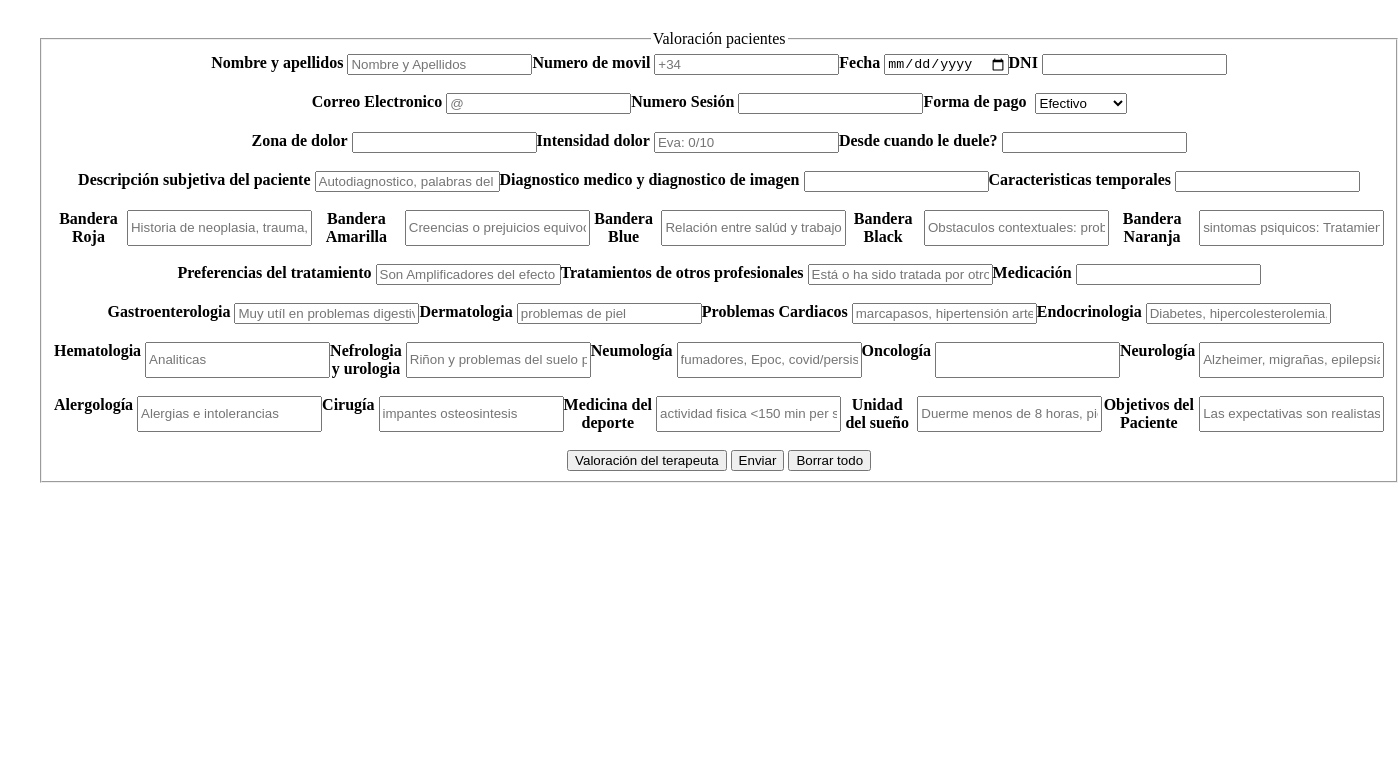
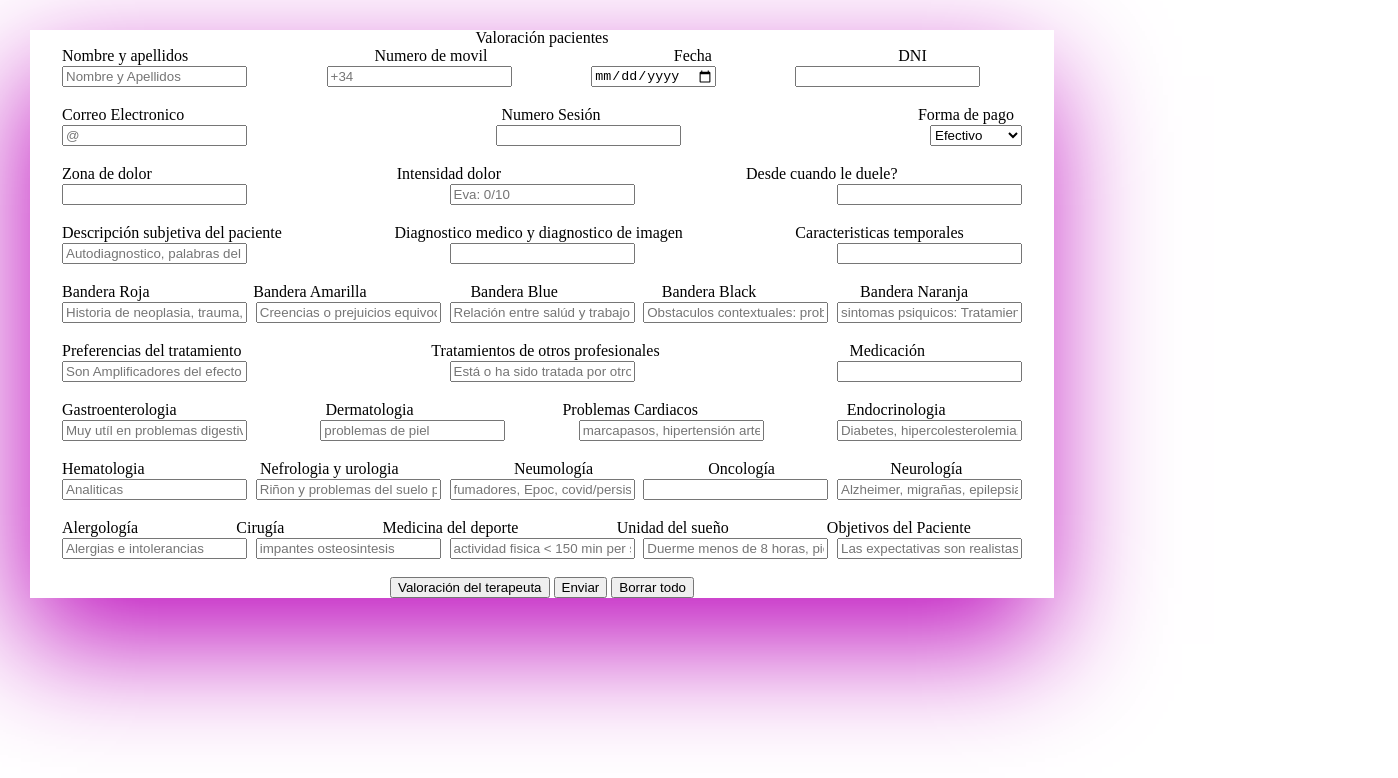
Before and after one commit to GianlucaStrazzeri/vaoracionpacientes, a plain HTML site: page index.html in a window 1280 px wide. Shown: the whole page, 1398 px wide, since content can reach past the window. Drawn offline with Linux system fonts and the light colour scheme.

Commit message:
Añadiendo css

```diff
--- a/index.html
+++ b/index.html
@@ -10,29 +10,35 @@
     <div class="formulario_container">
         <fieldset>
             <legend>Valoración pacientes</legend>
-            <form  action="mailto:gsfisioterapiaclientes@gmail.com" method="post" enctype="text/plain">
-                <!-- <form method="post" action="mailto:gsfisioterapiaclientes@gmail.com"
+            <form id="miFormulario" >
+                <!-- <form method="post" action="mailto:gsfisioterapiaclientes@gmail.com" enctype="text/plain"
 Esto en principio sirve para enviar el correo a gsfisioterapiaclientes@gmail.com
             -->
                 <label>
                     <div class="formulario_linea">
-                        <b>Nombre y apellidos</b>&nbsp;
-                        <input type="text"  placeholder="Nombre y Apellidos"/>
-                        <b>Numero de movil</b>  &nbsp;
-                        <input type="number"  placeholder="+34" />
-                       <b> Fecha</b> &nbsp;
-                        <input type="date"  />
+                        <b>Nombre y apellidos</b>&nbsp; <b>Numero de movil</b>  &nbsp;
+                        <b> Fecha</b> &nbsp;
                         <b>DNI </b>&nbsp;
-                        <input type="text"  />
+                      </div>
+                        <div class="formulario_linea">
+                        <input type="text" id="nombre" placeholder="Nombre y Apellidos" required/>
+                        &nbsp;
+                        <input type="number"  placeholder="+34"  id="movil" required/>
+                        &nbsp;
+                        <input type="date" id="fecha" />
+                        &nbsp;
+                        <input type="text" id="dni" />&nbsp;
                     </div>
 
                 <br>
                 <div class="formulario_linea">
-                    <b>Correo Electronico </b>&nbsp;
-                    <input type="email" placeholder="@" />
-                    <b>Numero Sesión </b>&nbsp;
-                    <input type="number"  />
-                    <label> <b>Forma de pago</b> &nbsp; </label>
+                    <b>Correo Electronico </b>&nbsp; <b>Numero Sesión </b>&nbsp; <label> <b>Forma de pago</b> &nbsp; </label>
+
+                </div>
+                <div class="formulario_linea">
+                  <input type="email" placeholder="@" id="email"/>
+
+                    <input type="number" id="Forma_de_Pago" />
                   <select>
                     <option value="Efectivo">Efectivo</option>
                     <option value="Tarjeta">Tarjeta</option>
@@ -45,83 +51,118 @@ Esto en principio sirve para enviar el correo a gsfisioterapiaclientes@gmail.com
               <br>
               <div class="formulario_linea">
                 <b>Zona de dolor </b>&nbsp;
-                <input type="textarea"  />
                 <b>Intensidad dolor </b>&nbsp;
-                <input type="number" placeholder="Eva: 0/10" />
                 <b>Desde cuando le duele? </b>&nbsp;
-                <input type="textarea"  />
+              </div>
+              <div class="formulario_linea">
+                <input type="textarea" id="zona_de_dolor" />
+
+                <input type="number" placeholder="Eva: 0/10" id="Eva" />
+
+                <input type="textarea" id="Duraciónsintomas" />
               </div>
 
                 <br>
                 <div class="formulario_linea">
                    <b> Descripción subjetiva del paciente </b>&nbsp;
-                    <input type="textarea" rows="4" cols="4" placeholder="Autodiagnostico, palabras del paciente" />
                    <b> Diagnostico medico y diagnostico de imagen </b>&nbsp;
+                  <b>Caracteristicas temporales </b>&nbsp;
+                </div>
+                <div class="formulario_linea">
+                    <input type="textarea" id="Descripción_paciente" rows="4" cols="4" placeholder="Autodiagnostico, palabras del paciente" />
+
                     <input type="textarea"  />
-                   <b>Caracteristicas temporales </b>&nbsp;
+
                     <input type="textarea"  />
                 </div>
 
                 <br>
                 <div class="formulario_linea">
                    <b> Bandera Roja </b>&nbsp;
+                   <b> Bandera Amarilla </b>&nbsp;
+                    <b> Bandera Blue </b>&nbsp;
+                    <b> Bandera Black </b>&nbsp;
+                    <b>Bandera Naranja</b>&nbsp;
+                </div>
+                <div class="formulario_linea">
                     <input type="textarea" placeholder="Historia de neoplasia, trauma, perdidad de peso o inmunodeficiencia, fiebre ,anestesia, dolor que empeora/depierta por las noches" />
-                   <b> Bandera Amarilla </b>&nbsp;
+
                     <input type="textarea" placeholder="Creencias o prejuicios equivocados, kinesiofobia, respuestas emocionales y formas de afrontar el dolor, "  />
-                   <b> Bandera Blue </b>&nbsp;
+
                     <input type="textarea" placeholder="Relación entre salúd y trabajo"  />
-                   <b> Bandera Black </b>&nbsp;
+
                     <input type="textarea" placeholder="Obstaculos contextuales: problemas economicos, falta de tiempo, dependencia para los desplazamientos, desconfianza hacía el personal sanitario o sobre las funciones de la fisioterapia en el percorso rehabilitativo "  />
-                    <b>Bandera Naranja</b>&nbsp;
+
                     <input type="textarea" placeholder="sintomas psiquicos: Tratamiento de depresión, ansiedad toma de farmacos antidepresivos o ansioliticos" />
 
                 </div>
                 <br>
                 <div class="formulario_linea">
                     <b>Preferencias del tratamiento</b>&nbsp;
+                    <b>Tratamientos de otros profesionales</b>&nbsp;
+<b>Medicación</b>&nbsp;
+                </div>
+                <div class="formulario_linea">
                     <input type="textarea" placeholder="Son Amplificadores del efecto placebo y del adherencia al tratamiento" />
-                <b>Tratamientos de otros profesionales</b>&nbsp;
+
                 <input type="textarea" placeholder="Está o ha sido tratada por otros especialistas/terapeutas ? Que tratamientos ha estado recibiendo?" />
-                <b>Medicación</b>&nbsp;
+
                     <input type="textarea"  `placeholder="Insertar nombre, preguntar para que sirve, dosis y desde hace cuanto tiempo lo está tomando"/>
             </div>
                 <br>
 
                 <div class="formulario_linea">
                    <b> Gastroenterologia</b>&nbsp;
+                   <b>Dermatologia</b>&nbsp;
+<b>Problemas Cardiacos</b>&nbsp;
+<b>Endocrinologia</b>&nbsp;
+                </div>
+                <div class="formulario_linea">
                     <input type="textarea" placeholder="Muy utíl en problemas digestivos" />
-                    <b>Dermatologia</b>&nbsp;
+
                     <input type="textarea" placeholder="problemas de piel" />
-                    <b>Problemas Cardiacos</b>&nbsp;
+
                     <input type="textarea"  placeholder="marcapasos, hipertensión arterial" />
-                    <b>Endocrinologia</b>&nbsp;
+
                     <input type="textarea" placeholder="Diabetes, hipercolesterolemia, ovario poliquisticos, tiroides" />
                 </div>
                 <br>
 
                 <div class="formulario_linea">
                     <b>Hematologia</b>&nbsp;
+                    <b>Nefrologia y urologia</b>&nbsp;
+<b> Neumología</b>&nbsp;
+<b>  Oncología</b>&nbsp;
+<b>  Neurología</b>&nbsp;
+                </div>
+                <div class="formulario_linea">
                     <input type="textarea" placeholder="Analiticas" />
-                    <b>Nefrologia y urologia</b>&nbsp;
+
                     <input type="textarea" placeholder="Riñon y problemas del suelo pelvico" />
-                  <b> Neumología</b>&nbsp;
+
                     <input type="textarea" placeholder="fumadores, Epoc, covid/persistente"  />
-                  <b>  Oncología</b>&nbsp;
+
                     <input type="textarea"  />
-                  <b>  Neurología</b>&nbsp;
+
                     <input type="textarea" placeholder="Alzheimer, migrañas, epilepsias, parkinson, ictus" />
                 </div>
                 <br>
                 <div class="formulario_linea">
                   <b>  Alergología</b>&nbsp;
+                  <b>Cirugía</b>&nbsp;
+                  <b>Medicina del deporte</b>&nbsp;
+                  <b>Unidad del sueño</b>&nbsp;
+                  <b>Objetivos del Paciente</b>&nbsp;
+                </div>
+                <div class="formulario_linea">
                     <input type="textarea"  placeholder="Alergias e intolerancias"/>
-                  <b>  Cirugía</b>&nbsp;
+
                     <input type="textarea" placeholder="impantes osteosintesis" />
-                  <b>  Medicina del deporte</b>&nbsp;
-                    <input type="textarea" placeholder="actividad fisica <150 min per semana, sobrepeso o sarcopenia" />
-                  <b>  Unidad del sueño</b>&nbsp;
+
+                    <input type="textarea" placeholder="actividad fisica < 150 min per semana, sobrepeso o sarcopenia" />
+
                     <input type="textarea" placeholder="Duerme menos de 8 horas, piernas inquietas" />
-                  <b>  Objetivos del Paciente</b>&nbsp;
+
                 <input type="textarea" rows="4" cols="50" placeholder="Las expectativas son realistas?" />
                 </div>
 
@@ -129,13 +170,13 @@ Esto en principio sirve para enviar el correo a gsfisioterapiaclientes@gmail.com
 
                 <br />
                 <button>Valoración del terapeuta</button>
-                <input type="submit" value="Enviar" />
+                <input type="button" value="Enviar" onclick="enviarFormulario()" />
               <input type="reset" value="Borrar todo" />
                 <label>
               </form>
         </fieldset>
 
     </div>
-
+    <script src="envioformulario.js"></script>
 </body>
 </html>
--- a/styles.css
+++ b/styles.css
@@ -1,12 +1,67 @@
+html, body, div, span, applet, object, iframe,
+h1, h2, h3, h4, h5, h6, p, blockquote, pre,
+a, abbr, acronym, address, big, cite, code,
+del, dfn, em, img, ins, kbd, q, s, samp,
+small, strike, strong, sub, sup, tt, var,
+b, u, i, center,
+dl, dt, dd, ol, ul, li,
+fieldset, form, label, legend,
+table, caption, tbody, tfoot, thead, tr, th, td,
+article, aside, canvas, details, embed,
+figure, figcaption, footer, header, hgroup,
+menu, nav, output, ruby, section, summary,
+time, mark, audio, video {
+	margin: 0;
+	padding: 0;
+	border: 0;
+	font-size: 100%;
+	font: inherit;
+	vertical-align: baseline;
+}
+/* HTML5 display-role reset for older browsers */
+article, aside, details, figcaption, figure,
+footer, header, hgroup, menu, nav, section {
+	display: block;
+}
+body {
+	line-height: 1;
+}
+ol, ul {
+	list-style: none;
+}
+blockquote, q {
+	quotes: none;
+}
+blockquote:before, blockquote:after,
+q:before, q:after {
+	content: '';
+	content: none;
+}
+table {
+	border-collapse: collapse;
+	border-spacing: 0;
+}
+
 .formulario_container{
+    /*Flex*/
     display:flex;
+    flex-wrap: wrap;
     text-align: center;
+    justify-content: center;
+    gap:20px;
+    width: 80vw;
     margin:30px 30px 30px 30px;
-    gap:20px;
+    /*Sombra*/
+    -webkit-box-shadow: -9px 46px 113px 0px rgba(191,17,191,1);
+    -moz-box-shadow: -9px 46px 113px 0px rgba(191,17,191,1);
+    box-shadow: -9px 46px 113px 0px rgba(191,17,191,1);
+
 }
 
 .formulario_linea{
     display:flex;
-    justify-content: center;
+    justify-content: space-between;
     text-align: center;
+    width: 75vw;
+    margin:2px 2px 2px 2px;
 }
```
